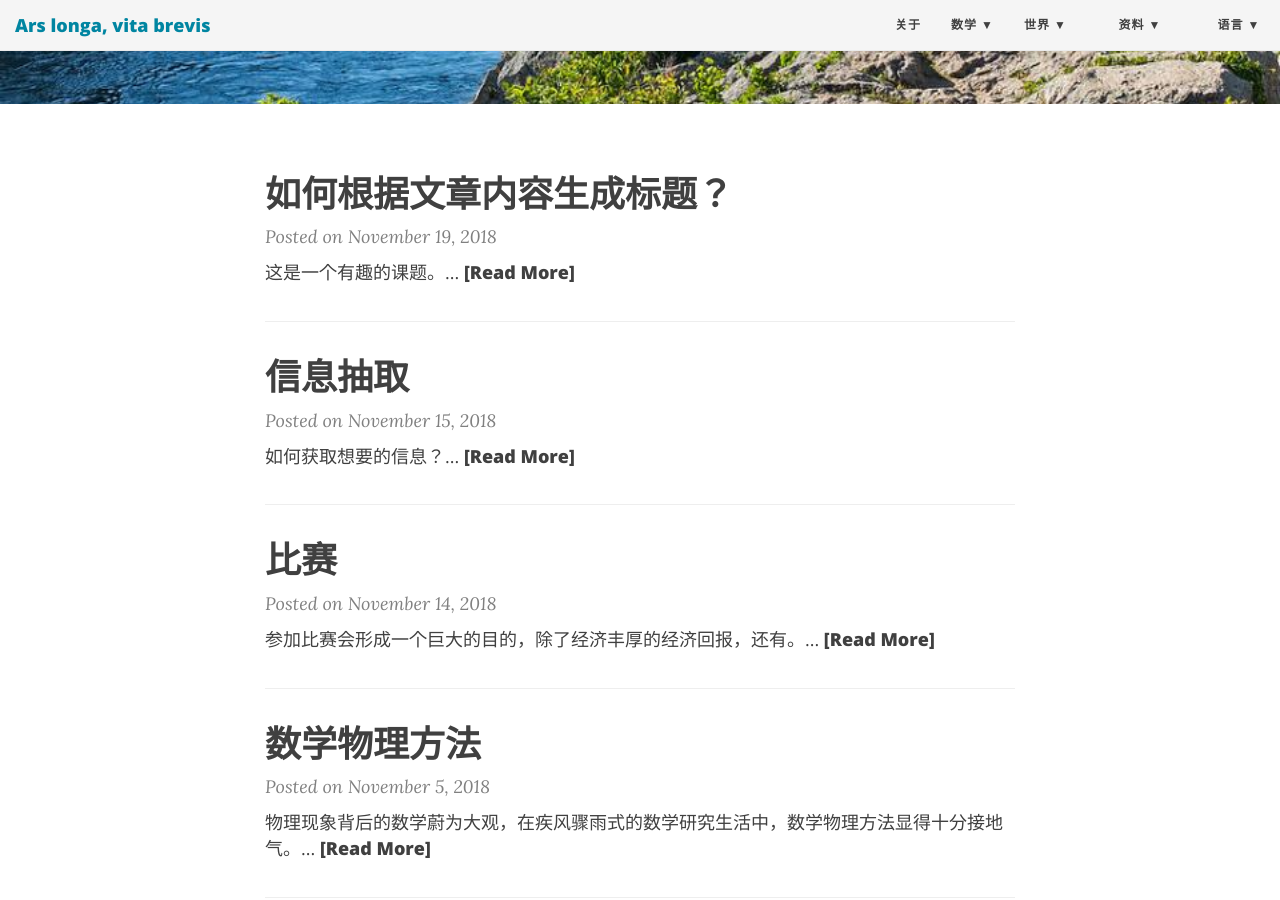
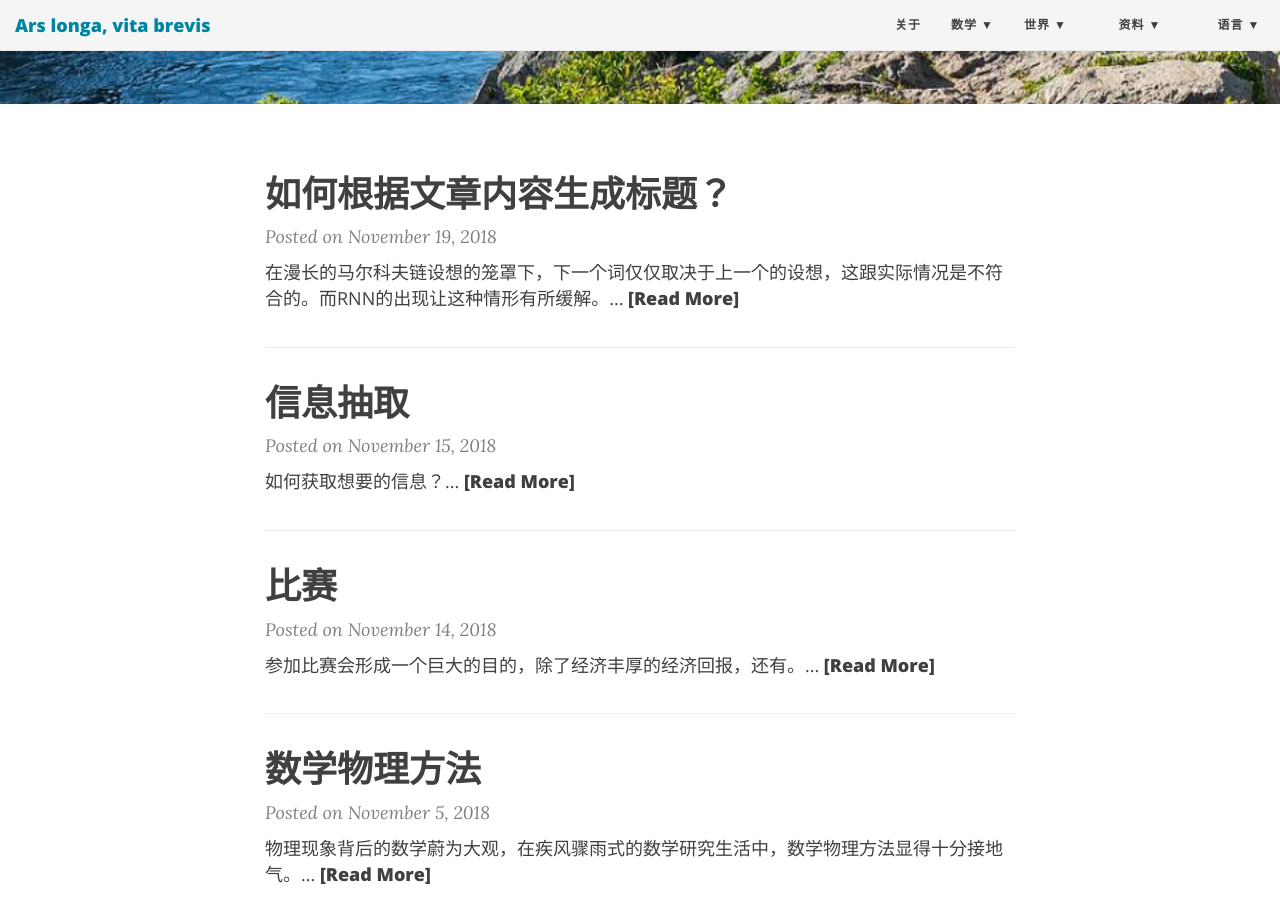
Before and after one commit to ZionPi/zionpi.github.io, a Jekyll site: the page built from index.html, in a window 1280 px wide and 900 px high, scrolled down 439 px. Built offline with Jekyll 4.4.1, drawn with Linux system fonts in a browser that asks for light colours; nearby versions of some CDN libraries; the list of posts is cut into pages by our own code.

Commit message:
Update 2018-11-19-generate-title-from-dataset.md

```diff
--- a/_posts/2018-11-19-generate-title-from-dataset.md
+++ b/_posts/2018-11-19-generate-title-from-dataset.md
@@ -2,4 +2,4 @@
 layout: post
 title: 如何根据文章内容生成标题？
 ---
-这是一个有趣的课题。
+在漫长的马尔科夫链设想的笼罩下，下一个词仅仅取决于上一个的设想，这跟实际情况是不符合的。而RNN的出现让这种情形有所缓解。
```
